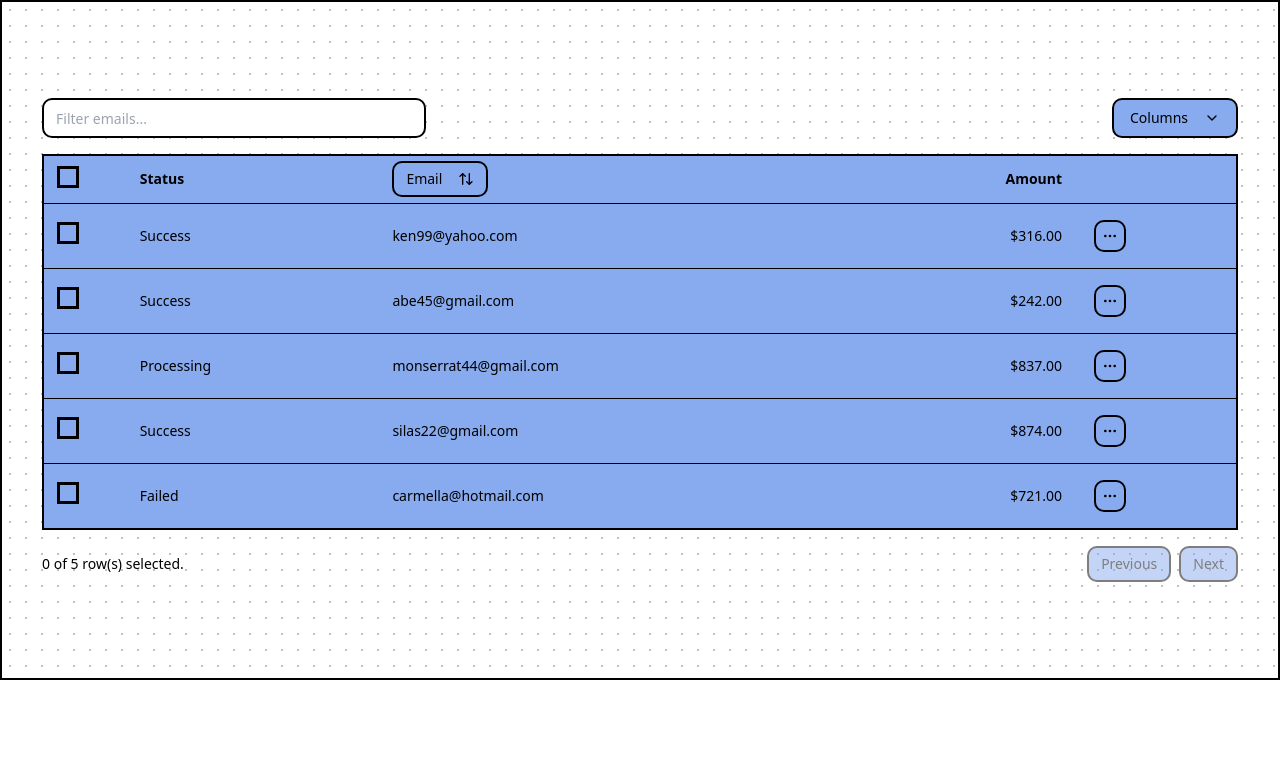
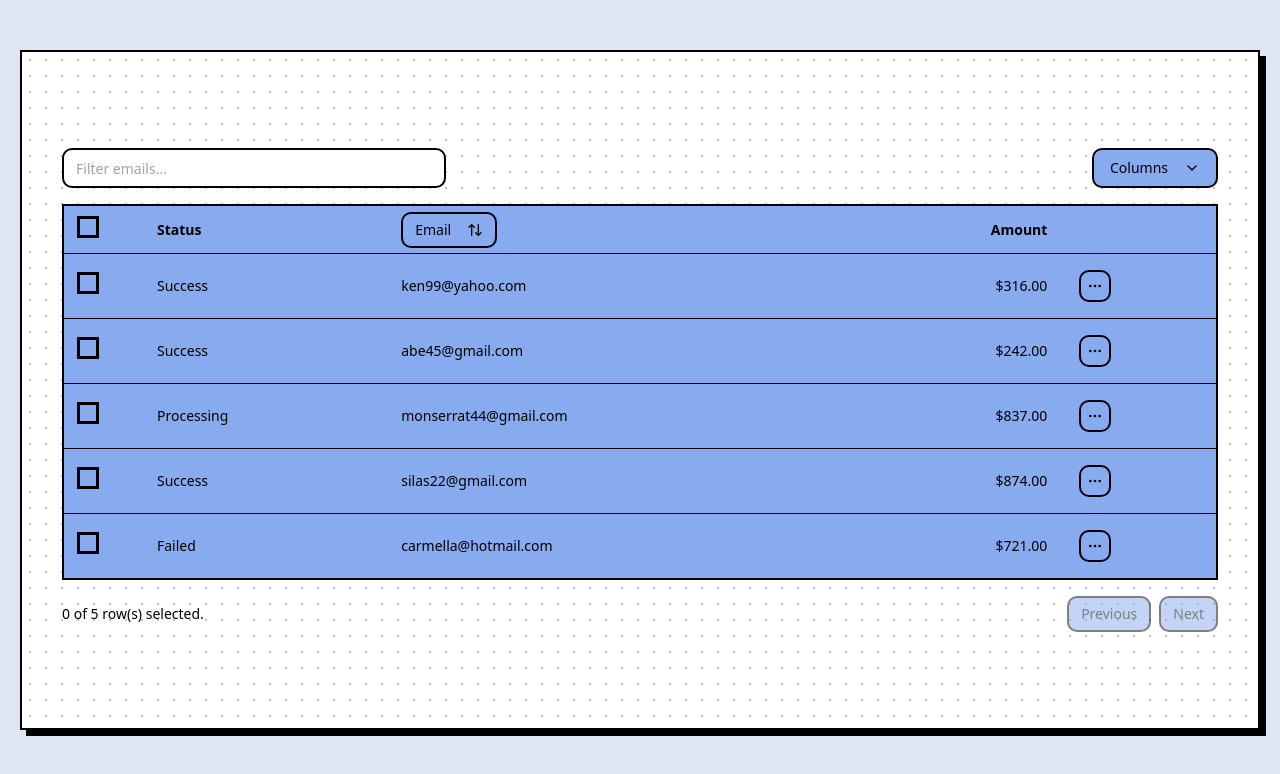
Before and after one commit to Nicolas1912i/social_good_ui, a Next.js app: page / in a window 1280 px wide. Shown: the top 774 px of the page. Built offline with nearby package versions, Linux system fonts and the light colour scheme.

Commit message:
Added final data-table styles

```diff
--- a/src/app/globals.css
+++ b/src/app/globals.css
@@ -4,14 +4,14 @@
 
 :root {
   --main: #88aaee;
-  --overlay: rgba(0, 0, 0, 0.8); /* background color overlay for alert dialogs, modals, etc. */
+  --overlay: rgba(0, 0, 0, 0.8);
 
   --bg: #dfe5f2;
-  --bw: #fff; /* white and secondary black e.g. utility class variant would be: bg-[#fff] dark:bg-[#212121] */
-  --blank: #000; /* blank black and white */
+  --bw: #fff;
+  --blank: #000;
   --border: #000;
   --text: #000;
-  --mtext: #000; /* text that is placed on background with main color e.g. text color of default button */
+  --mtext: #000;
   --ring: #000;
   --ring-offset: #fff;
 
@@ -26,15 +26,10 @@
   --shadow: var(--box-shadow-x) var(--box-shadow-y) 0px 0px var(--border);
 }
 
-.dark {
-  --bg: #272933;
-  --bw: #212121;
-  --blank: #fff;
-  --border: #000;
-  --text: #e6e6e6;
-  --mtext: #000;
-  --ring: #fff;
-  --ring-offset: #000;
-
-  --shadow: var(--box-shadow-x) var(--box-shadow-y) 0px 0px var(--border);
+.shadow-lg,
+.shadow-light {
+  box-shadow:var(--tw-ring-offset-shadow,0 0 #0000),var(--tw-ring-shadow,0 0 #0000),var(--tw-shadow)
 }
+.shadow-light {
+  --tw-shadow:6px 6px 0px 0px #000;
+}
--- a/src/app/page.tsx
+++ b/src/app/page.tsx
@@ -2,7 +2,7 @@ import DataTable from "@/components/ui/data-table";
 
 export default function Home() {
   return (
-      <div className="bg-[rgb(223,229,242)]">
+      <div className="bg-[rgb(223,229,242)] p-5 h-screen flex justify-center items-center">
         <div className="w-full items-center justify-center z-[15]
         border-2 mb-5 border-border dark:border-darkBorder bg-white
         bg-[radial-gradient(#80808080_1px,transparent_1px)]
--- a/src/components/ui/data-table.tsx
+++ b/src/components/ui/data-table.tsx
@@ -171,9 +171,7 @@ export const columns: ColumnDef<Payment>[] = [
 
 export default function DataTable() {
     const [sorting, setSorting] = React.useState<SortingState>([])
-    const [columnFilters, setColumnFilters] = React.useState<ColumnFiltersState>(
-        [],
-    )
+    const [columnFilters, setColumnFilters] = React.useState<ColumnFiltersState>([])
     const [columnVisibility, setColumnVisibility] =
         React.useState<VisibilityState>({})
     const [rowSelection, setRowSelection] = React.useState({})
```
